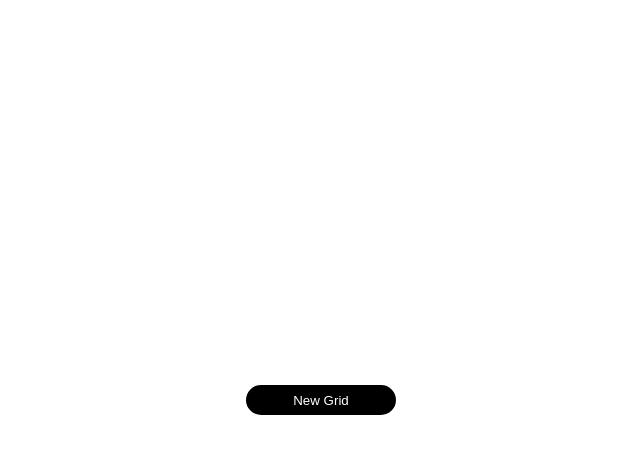
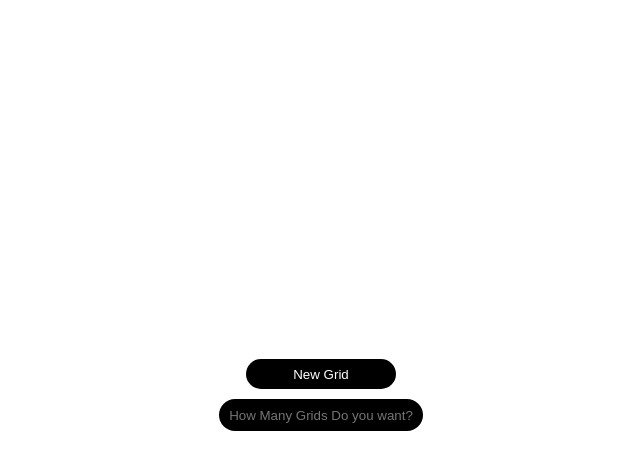
Before and after one commit to Khan1thu/etch-a-sketch, a plain HTML site: page index.html in a window 1280 px wide. Both pictures are taken after a click on the button "New Grid". Shown: the whole page, without its empty margins (319-959 px from the left). Drawn offline with Linux system fonts and the light colour scheme.

Commit message:
input created

```diff
--- a/index.html
+++ b/index.html
@@ -10,6 +10,7 @@
 <body>
     <div class="container">
         <button class="clear">New Grid</button>
+        <input type="text" placeholder="How Many Grids Do you want?">
         <div class="squares">
 
         </div>
--- a/script.js
+++ b/script.js
@@ -1,6 +1,7 @@
 //DOM selectors
 const squares = document.querySelector(".squares");
 const clear = document.querySelector(".clear");
+const input = document.querySelector("input");
 
 for(let i = 0; i < 16; i++){
     const div = document.createElement("div");
@@ -8,10 +9,10 @@ for(let i = 0; i < 16; i++){
     squares.appendChild(div);
 }
 
-
 clear.addEventListener("click",(e)=>{
     const square = document.querySelectorAll(".square");
     square.forEach(e => {
         e.style.display = "none";
     })
+    input.classList.add("input-shown");
 })
--- a/style.css
+++ b/style.css
@@ -46,3 +46,27 @@ button:hover{
     background-color: white;
     border: 1px solid black;
 }
+
+input{
+    margin: 10px auto;
+    display: block;
+    width: 200px;
+    height: 30px;
+    border-radius: 20px;
+    border: 0;
+    background-color: black;
+    color: white;
+    text-align: center;
+    transition: all 0.30s ease-in;
+    display: none;
+}
+
+.input-shown{
+    display: block;
+}
+
+input:hover{
+    color: black;
+    background-color: white;
+    border: 1px solid black;
+}
```
